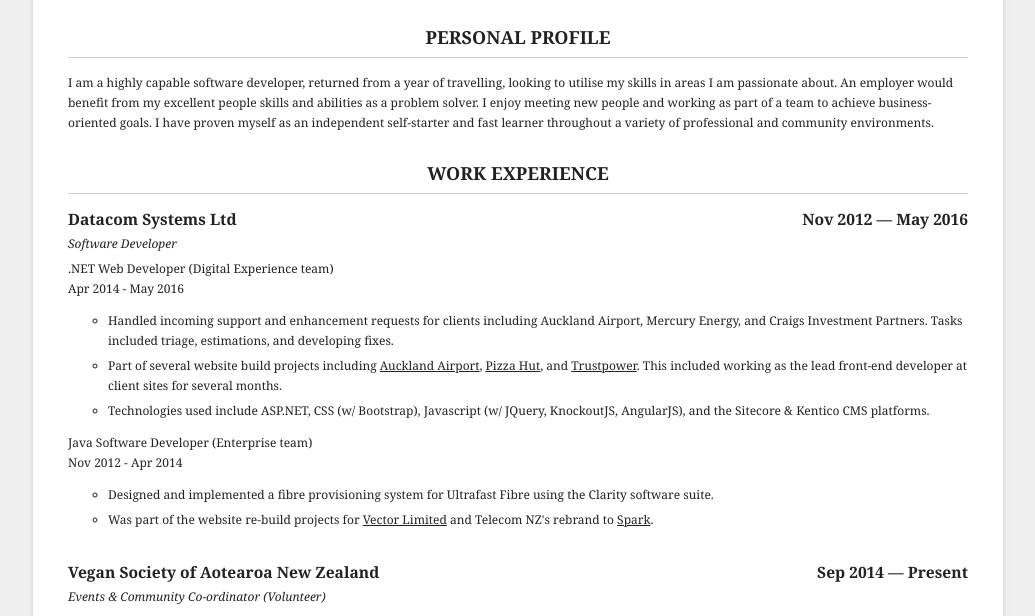
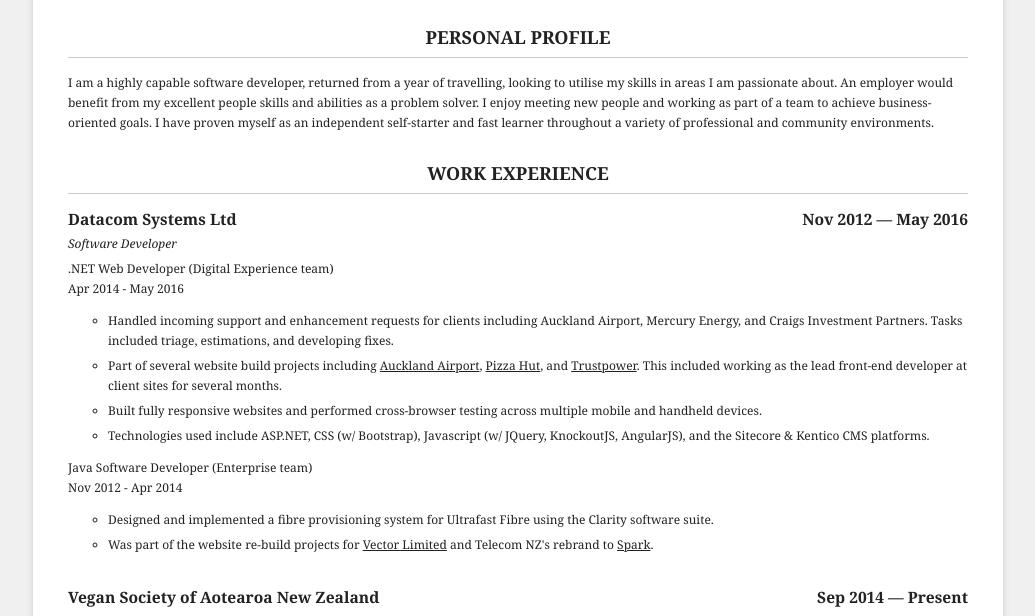
Before and after one commit to bryceknz/bryceknz.github.io, a plain HTML site: page index.html in a window 1280 px wide. Shown: the part 116-732 px from the top of the page, without its empty margins (122-1157 px from the left). Drawn offline with Linux system fonts and the light colour scheme.

Commit message:
Minor changes

```diff
--- a/index.html
+++ b/index.html
@@ -224,6 +224,7 @@
                                         <a href="http://www.pizzahut.co.nz" target="_blank">Pizza Hut</a>, and
                                         <a href="http://www.trustpower.co.nz" target="_blank">Trustpower</a>. This included working as the lead front-end developer at client sites for several months.
                                     </li>
+                                    <li>Built fully responsive websites and performed cross-browser testing across multiple mobile and handheld devices.</li>
                                     <li>Technologies used include ASP.NET, CSS (w/ Bootstrap), Javascript (w/ JQuery, KnockoutJS, AngularJS), and the Sitecore &amp; Kentico CMS platforms.</li>
                                 </ul>
                                 <span>Java Software Developer (Enterprise team)</span>
```
